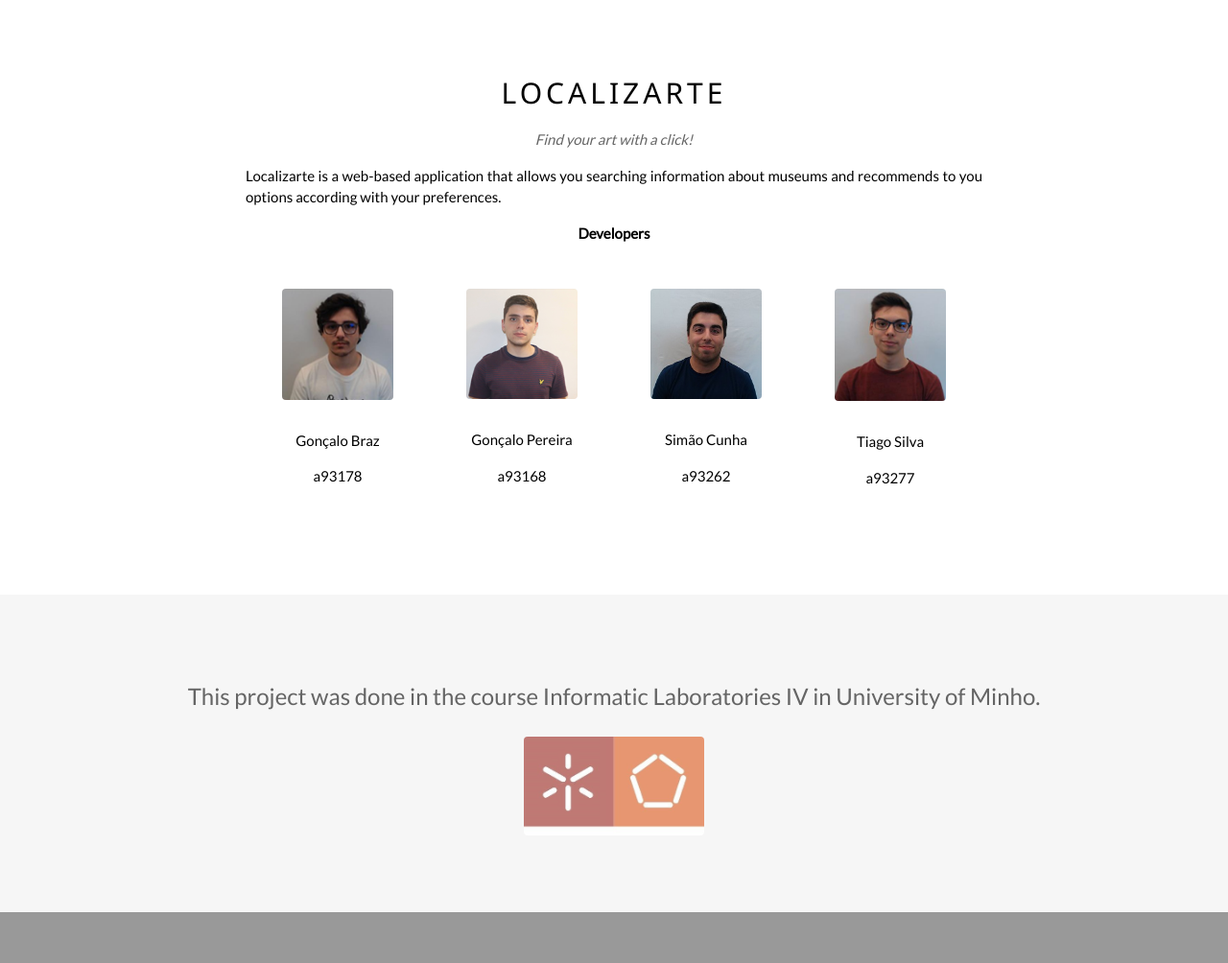
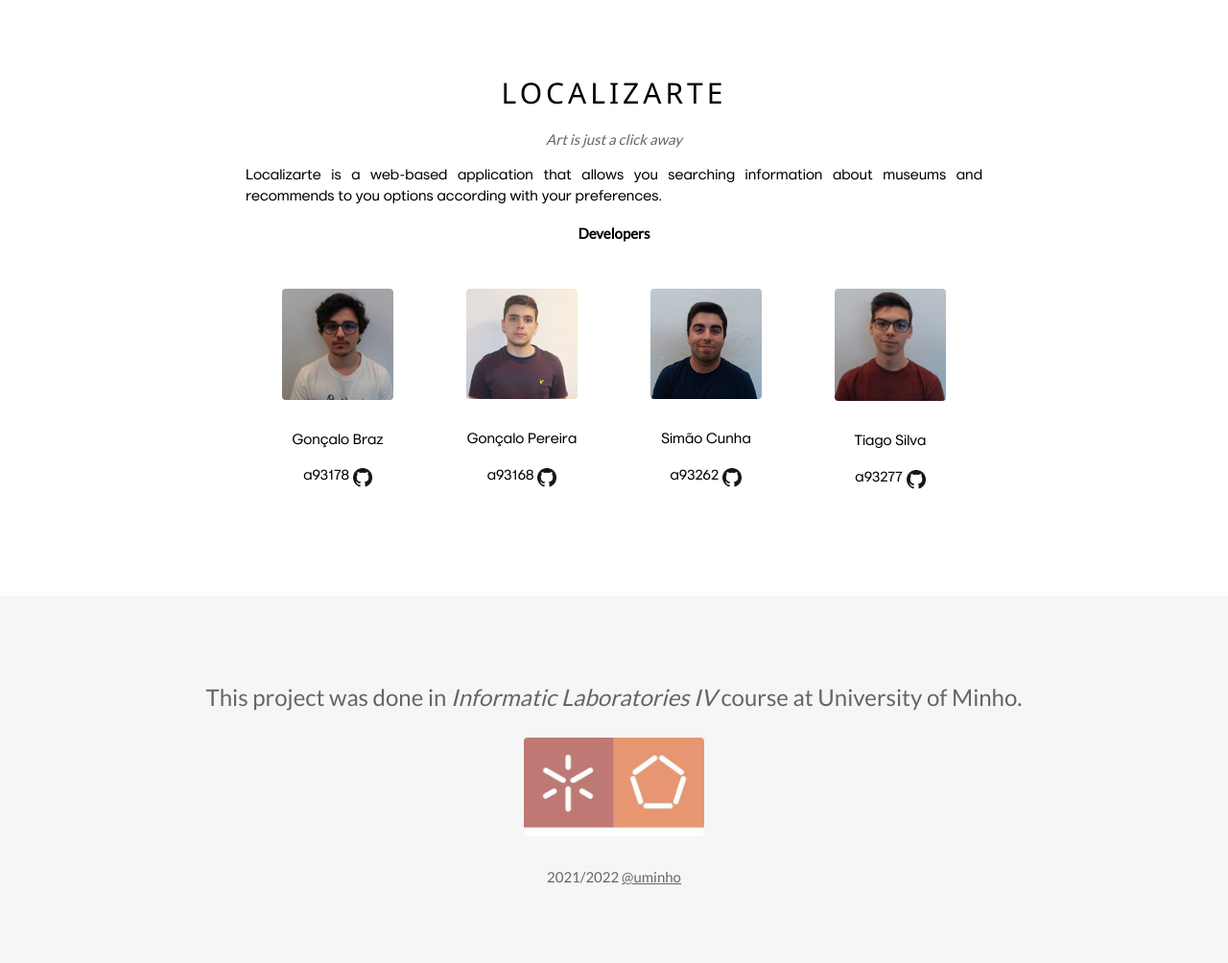
Before and after one commit to surumkata/addandSEEK-localizarte, a PHP site: page /Li4/ in a window 1280 px wide. Shown: the part 1006-2010 px from the top of the page at 96% size. Before the commit the page ends 1957 px from the top, so only its background shows below. Run offline with PHP 8.4, Linux system fonts and the light colour scheme.

Commit message:
github buttons

```diff
--- a/index.php
+++ b/index.php
@@ -112,29 +112,46 @@ body {font-family: "Lato", sans-serif}
   <!-- The Band Section -->
   <div class="w3-container w3-content w3-center w3-padding-64" style="max-width:800px" id="band">
     <h2 class="w3-wide">LOCALIZARTE</h2>
-    <p class="w3-opacity"><i>Find your art with a click!</i></p>
-    <p class="w3-justify">Localizarte is a web-based application that allows you searching information about museums and recommends to you options according with your preferences. </p>
+    <p class="w3-opacity"><i>Art is just a click away</i></p>
+    <p class="w3-justify regular_text">Localizarte is a web-based application that allows you searching information about museums and recommends to you options according with your preferences. </p>
     <p class="w3-center"><b>Developers</b> </p>
     <div class="w3-row w3-padding-32">
-      <div class="w3-quarter">
+      <div class="w3-quarter regular_text">
         <img src="pictures/assets/braz.png" class="w3-round w3-margin-bottom" alt="Gonçalo Braz" style="width:60%">
         <p>Gonçalo Braz</p>
-        <p>a93178</p>
+        <p>a93178
+        <a href="https://github.com/brazafonso">
+        <img class="w3-center" src="pictures/assets/github.png" width="20" height="20">
+        </a>
+        </p>
       </div>
-      <div class="w3-quarter">
+      <div class="w3-quarter regular_text">
         <img src="pictures/assets/pereira.png" class="w3-round w3-margin-bottom" alt="Gonçalo Pereira" style="width:60%">
         <p>Gonçalo Pereira</p>
-        <p>a93168</p>
+        <p>a93168
+        <a href="https://github.com/realRunlo">
+        <img class="w3-center" src="pictures/assets/github.png" width="20" height="20">
+        </a>
+        </p>
       </div>
-      <div class="w3-quarter">
+      <div class="w3-quarter regular_text">
         <img src="pictures/assets/cunha.png" class="w3-round w3-margin-bottom" alt="Simão Cunha" style="width:60%">
         <p>Simão Cunha</p>
-        <p>a93262</p>
+        <p>a93262
+        <a href="https://github.com/simaocunha71">
+        <img class="w3-center" src="pictures/assets/github.png" width="20" height="20">
+        </a>
+        </p>
+
       </div>
-      <div class="w3-quarter">
+      <div class="w3-quarter regular_text">
         <img src="pictures/assets/silva.png" class="w3-round w3-margin-bottom" alt="Tiago Silva" style="width:60%">
         <p>Tiago Silva</p>
-        <p>a93277</p>
+        <p>a93277
+        <a href="https://github.com/Surumkata">
+        <img class="w3-center" src="pictures/assets/github.png" width="20" height="20">
+        </a>
+        </p>
       </div>
     </div>
   </div>
@@ -145,8 +162,9 @@ body {font-family: "Lato", sans-serif}
 
 <!-- Footer -->
 <footer class="w3-container w3-padding-64 w3-center w3-opacity w3-light-grey w3-xlarge">
-  <p>This project was done in the course Informatic Laboratories IV in University of Minho.</a></p>
+  <p>This project was done in <i>Informatic Laboratories IV</i> course at University of Minho.</a></p>
   <img src="pictures/assets/eng.png" class="w3-round w3-margin-bottom" alt="Tiago Silva" style="width:15%">
+  <p class="w3-medium">2021/2022 <a href="https://www.eng.uminho.pt/pt" target="_blank">@uminho</a></p>
 </footer>
 
 <script>
```
Also changed, not shown: pictures/assets/github.png (added).
